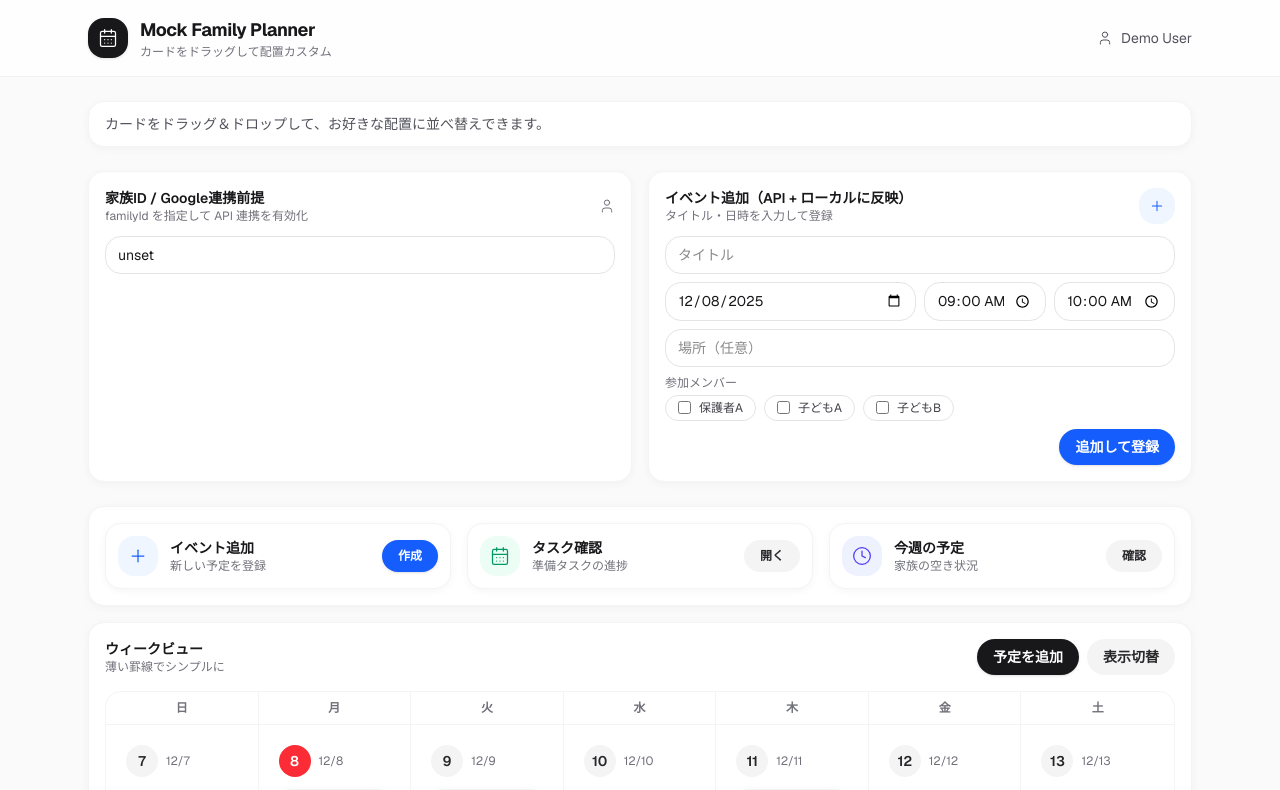
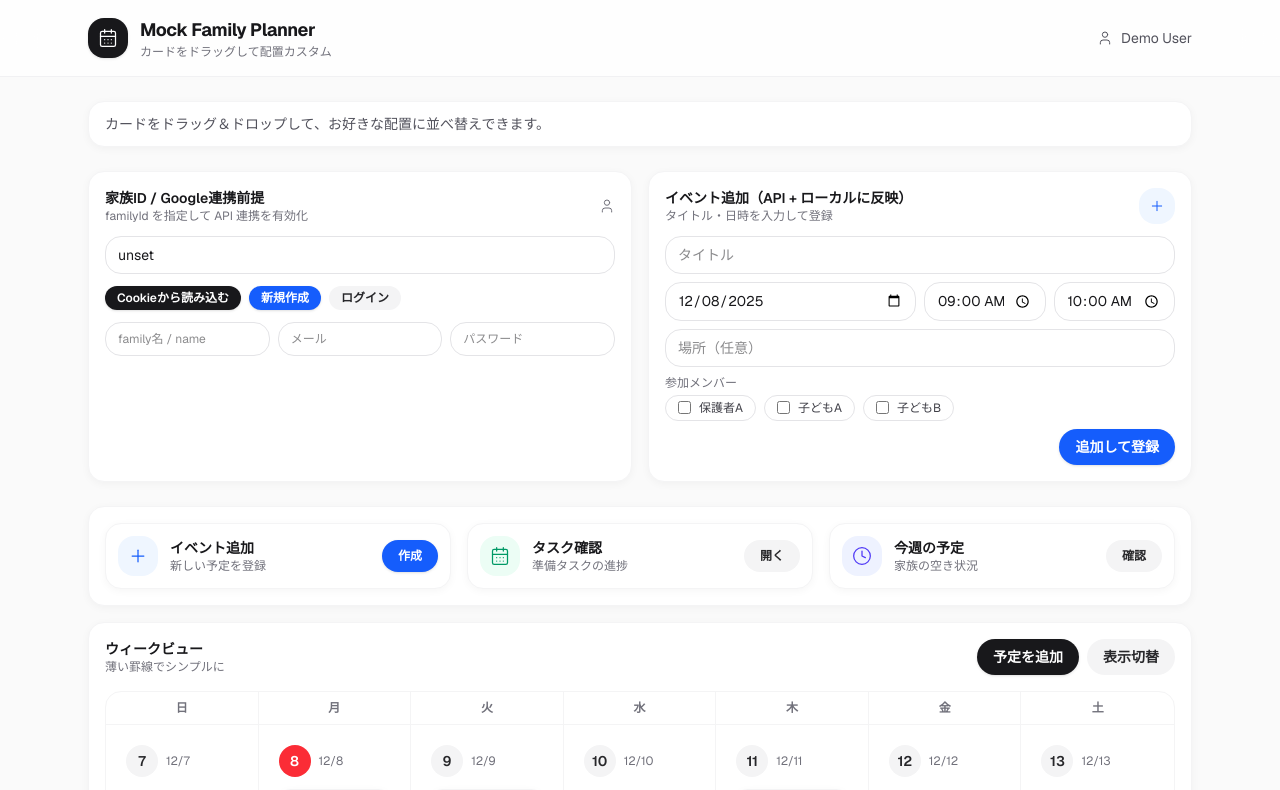
Before and after one commit to reskilltousan/family-exam-planner, a Next.js app in the folder web/: page /mock in a window 1280 px wide. Shown: the top 790 px of the page. Built offline with nearby package versions, Linux system fonts and the light colour scheme; no server answers.

Commit message:
Add family auth controls to home UI

```diff
--- a/web/src/app/mock/page.tsx
+++ b/web/src/app/mock/page.tsx
@@ -72,6 +72,9 @@ export default function MockPage() {
   const [familyId, setFamilyId] = useState<string>(process.env.NEXT_PUBLIC_DEFAULT_FAMILY_ID ?? "");
   const [events, setEvents] = useState<Event[]>(initialEvents);
   const [message, setMessage] = useState<string>("");
+  const [registerForm, setRegisterForm] = useState({ name: "", email: "", password: "" });
+  const [loginForm, setLoginForm] = useState({ email: "", password: "" });
+  const [authLoading, setAuthLoading] = useState(false);
   const [createForm, setCreateForm] = useState({
     title: "",
     date: todayIso(),
@@ -91,6 +94,72 @@ export default function MockPage() {
       return acc;
     }, {});
   }, [events]);
+
+  async function handleRegister() {
+    if (!registerForm.name.trim() || !registerForm.email.trim() || !registerForm.password.trim()) {
+      setMessage("family名・メール・パスワードを入力してください");
+      return;
+    }
+    setAuthLoading(true);
+    try {
+      const res = await fetch("/api/auth/register", {
+        method: "POST",
+        headers: { "Content-Type": "application/json" },
+        body: JSON.stringify(registerForm),
+      });
+      if (!res.ok) throw new Error(await res.text());
+      const data = (await res.json()) as { id: string; name: string; email: string };
+      setFamilyId(data.id);
+      setMessage("familyを作成して選択しました");
+      setRegisterForm({ name: "", email: "", password: "" });
+    } catch (e) {
+      setMessage((e as Error).message);
+    } finally {
+      setAuthLoading(false);
+    }
+  }
+
+  async function handleLogin() {
+    if (!loginForm.email.trim() || !loginForm.password.trim()) {
+      setMessage("メール・パスワードを入力してください");
+      return;
+    }
+    setAuthLoading(true);
+    try {
+      const res = await fetch("/api/auth/login", {
+        method: "POST",
+        headers: { "Content-Type": "application/json" },
+        body: JSON.stringify(loginForm),
+      });
+      if (!res.ok) throw new Error(await res.text());
+      const data = (await res.json()) as { id: string; name: string; email: string };
+      setFamilyId(data.id);
+      setMessage("ログインして family を選択しました");
+      setLoginForm({ email: "", password: "" });
+    } catch (e) {
+      setMessage((e as Error).message);
+    } finally {
+      setAuthLoading(false);
+    }
+  }
+
+  async function handleLoadFromSession() {
+    setAuthLoading(true);
+    try {
+      const res = await fetch("/api/auth/me");
+      if (!res.ok) {
+        setMessage("ログイン情報が見つかりません");
+        return;
+      }
+      const data = (await res.json()) as { id: string; name: string; email?: string };
+      setFamilyId(data.id);
+      setMessage("Cookieから family を復元しました");
+    } catch (e) {
+      setMessage((e as Error).message);
+    } finally {
+      setAuthLoading(false);
+    }
+  }
 
   const [order, setOrder] = useState<SectionKey[]>(["quick", "week", "tasks", "events"]);
   const [dragging, setDragging] = useState<SectionKey | null>(null);
@@ -223,6 +292,57 @@ export default function MockPage() {
               className="w-full rounded-2xl border border-zinc-200 px-3 py-2 text-sm focus:border-blue-500 focus:outline-none"
               placeholder="familyId を入力"
             />
+            <div className="flex flex-wrap gap-2 text-xs">
+              <button
+                className="rounded-full bg-zinc-900 px-3 py-1 font-semibold text-white shadow-sm hover:opacity-90 disabled:opacity-60"
+                onClick={handleLoadFromSession}
+                disabled={authLoading}
+              >
+                Cookieから読み込む
+              </button>
+              <button
+                className="rounded-full bg-blue-600 px-3 py-1 font-semibold text-white shadow-sm hover:opacity-90 disabled:opacity-60"
+                onClick={handleRegister}
+                disabled={authLoading}
+              >
+                新規作成
+              </button>
+              <button
+                className="rounded-full bg-zinc-100 px-3 py-1 font-semibold text-zinc-800 hover:opacity-90 disabled:opacity-60"
+                onClick={handleLogin}
+                disabled={authLoading}
+              >
+                ログイン
+              </button>
+              {authLoading && <span className="text-zinc-500">処理中...</span>}
+            </div>
+            <div className="grid gap-2 text-xs sm:grid-cols-3">
+              <input
+                className="rounded-2xl border border-zinc-200 px-3 py-2 focus:border-blue-500 focus:outline-none"
+                placeholder="family名 / name"
+                value={registerForm.name}
+                onChange={(e) => setRegisterForm((p) => ({ ...p, name: e.target.value }))}
+              />
+              <input
+                className="rounded-2xl border border-zinc-200 px-3 py-2 focus:border-blue-500 focus:outline-none"
+                placeholder="メール"
+                value={registerForm.email}
+                onChange={(e) => {
+                  setRegisterForm((p) => ({ ...p, email: e.target.value }));
+                  setLoginForm((p) => ({ ...p, email: e.target.value }));
+                }}
+              />
+              <input
+                type="password"
+                className="rounded-2xl border border-zinc-200 px-3 py-2 focus:border-blue-500 focus:outline-none"
+                placeholder="パスワード"
+                value={registerForm.password}
+                onChange={(e) => {
+                  setRegisterForm((p) => ({ ...p, password: e.target.value }));
+                  setLoginForm((p) => ({ ...p, password: e.target.value }));
+                }}
+              />
+            </div>
             {message && <div className="rounded-xl bg-amber-50 px-3 py-2 text-xs text-amber-700">{message}</div>}
           </Card>
 
```
